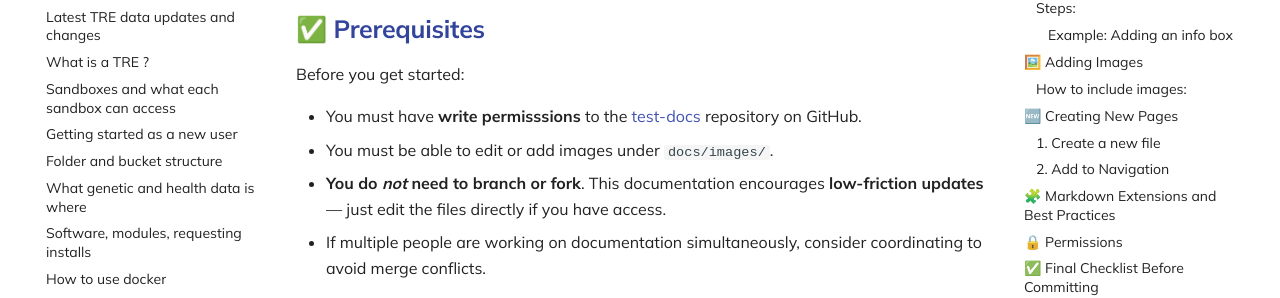
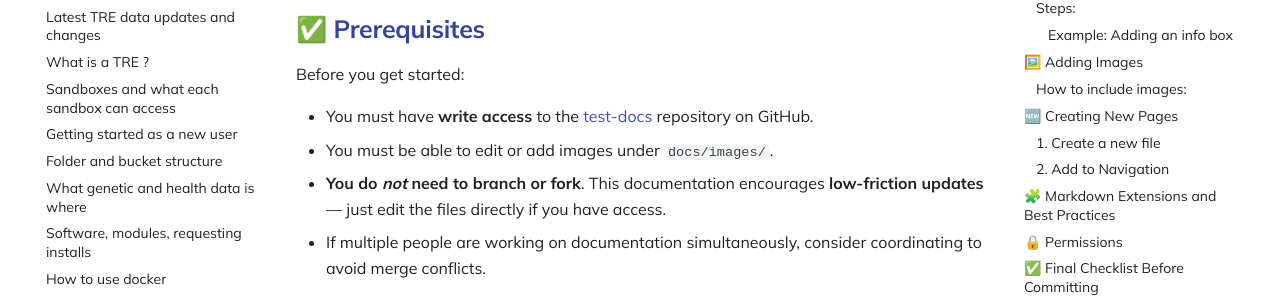
Before and after one commit to genes-and-health/TRE-documentation-v3, an MkDocs documentation site: the page built from docs/how-to-update-this-documentation.md, in a window 1280 px wide and 900 px high, scrolled down 374 px. Shown: the part 154-452 px from the top of the window. Built offline with MkDocs 1.6.1 and Material for MkDocs 9.7.7, drawn with Linux system fonts in a browser that asks for light colours; comment, search, counter and statistics services are not loaded.

Commit message:
Update how-to-update-this-documentation.md
update prerequisites

```diff
--- a/docs/how-to-update-this-documentation.md
+++ b/docs/how-to-update-this-documentation.md
@@ -14,7 +14,7 @@
 
 Before you get started:
 
-- You must have **write permisssions** to the [test-docs](https://github.com/genes-and-health/test-docs) repository on GitHub.
+- You must have **write access** to the [test-docs](https://github.com/genes-and-health/test-docs) repository on GitHub.
 - You must be able to edit or add images under `docs/images/`.
 - **You do _not_ need to branch or fork**. This documentation encourages **low-friction updates** — just edit the files directly if you have access.
 - If multiple people are working on documentation simultaneously, consider coordinating to avoid merge conflicts.
```
